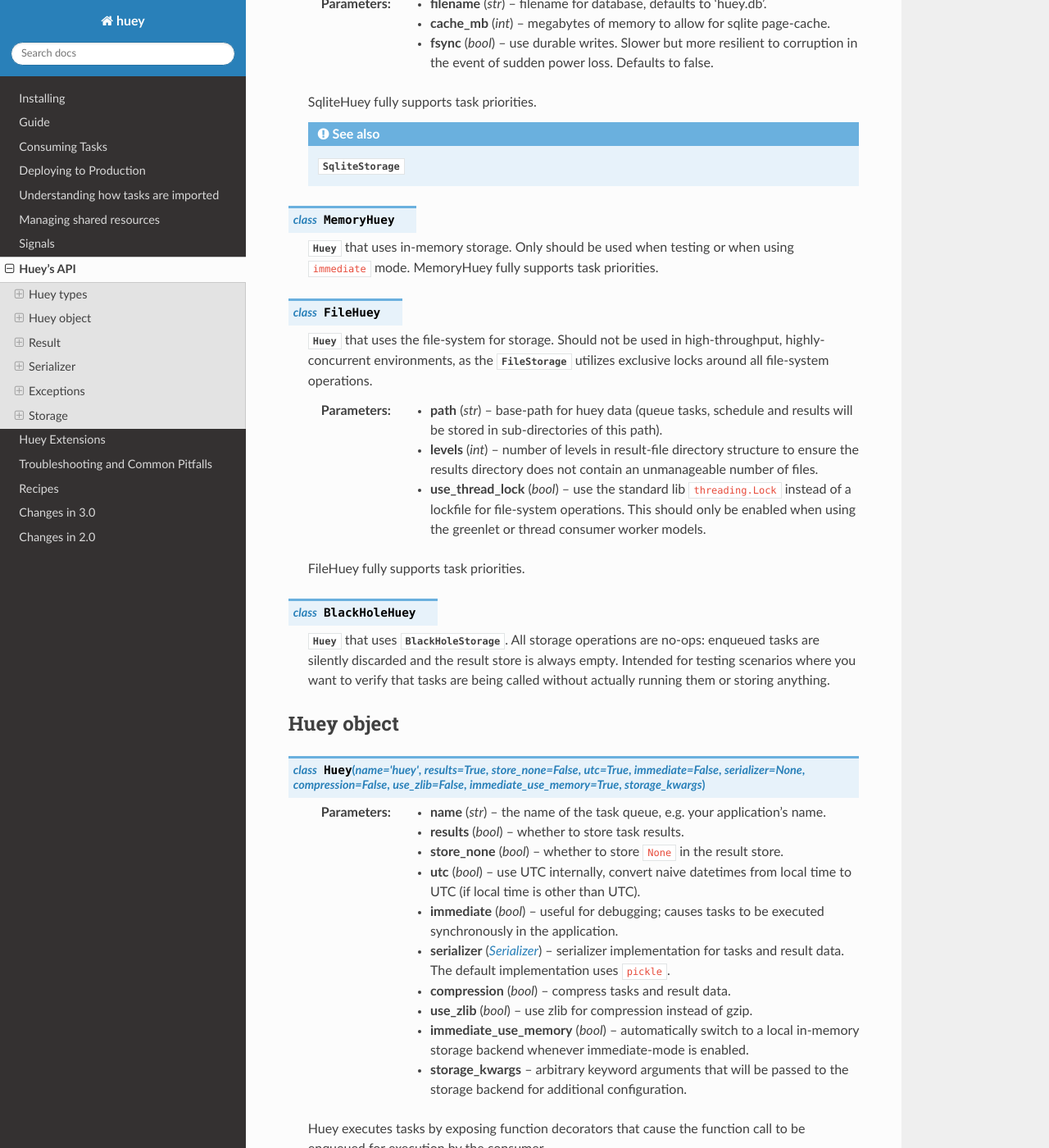
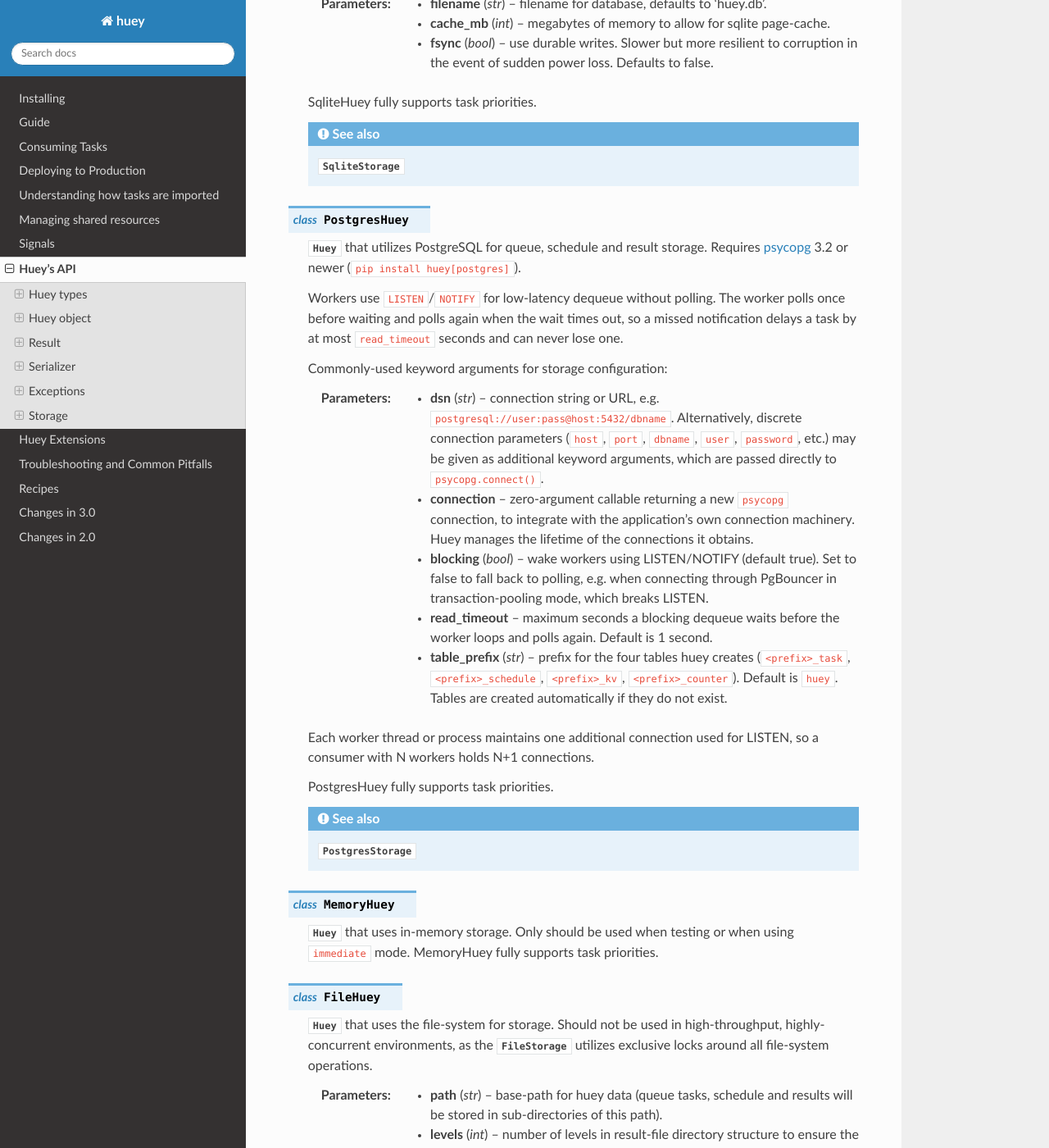
Before and after one commit to coleifer/huey, a Sphinx documentation site: the page built from docs/api.rst, in a window 1280 px wide and 1400 px high, scrolled down 2860 px. Shown: the whole window at 82% size. Built offline with Sphinx 7.4.7 and the Read the Docs theme 3.1.0, drawn with Linux system fonts in a browser that asks for light colours; some of the changed text lies outside the part shown.

Commit message:
Docs and CL for pg.

```diff
--- a/docs/api.rst
+++ b/docs/api.rst
@@ -137,6 +137,44 @@ Implementations of :py:class:`Huey` which handle task and result persistence.
     SqliteHuey fully supports task priorities.
 
     .. seealso:: :py:class:`SqliteStorage`
+
+.. py:class:: PostgresHuey
+
+    :py:class:`Huey` that utilizes PostgreSQL for queue, schedule and result
+    storage. Requires `psycopg <https://www.psycopg.org/>`_ 3.2 or newer
+    (``pip install huey[postgres]``).
+
+    Workers use ``LISTEN``/``NOTIFY`` for low-latency dequeue without
+    polling. The worker polls once before waiting and polls again when the
+    wait times out, so a missed notification delays a task by at most
+    ``read_timeout`` seconds and can never lose one.
+
+    Commonly-used keyword arguments for storage configuration:
+
+    :param str dsn: connection string or URL, e.g.
+        ``postgresql://user:pass@host:5432/dbname``. Alternatively, discrete
+        connection parameters (``host``, ``port``, ``dbname``, ``user``,
+        ``password``, etc.) may be given as additional keyword arguments,
+        which are passed directly to ``psycopg.connect()``.
+    :param connection: zero-argument callable returning a new ``psycopg``
+        connection, to integrate with the application's own connection
+        machinery. Huey manages the lifetime of the connections it obtains.
+    :param bool blocking: wake workers using LISTEN/NOTIFY (default true).
+        Set to false to fall back to polling, e.g. when connecting through
+        PgBouncer in transaction-pooling mode, which breaks LISTEN.
+    :param read_timeout: maximum seconds a blocking dequeue waits before the
+        worker loops and polls again. Default is 1 second.
+    :param str table_prefix: prefix for the four tables huey creates
+        (``<prefix>_task``, ``<prefix>_schedule``, ``<prefix>_kv``,
+        ``<prefix>_counter``). Default is ``huey``. Tables are created
+        automatically if they do not exist.
+
+    Each worker thread or process maintains one additional connection used
+    for LISTEN, so a consumer with N workers holds N+1 connections.
+
+    PostgresHuey fully supports task priorities.
+
+    .. seealso:: :py:class:`PostgresStorage`
 
 .. py:class:: MemoryHuey
 
@@ -2250,6 +2288,32 @@ Huey comes with several built-in storage implementations:
         connection constructor.
 
 
+.. py:class:: PostgresStorage(name='huey', dsn=None, connection=None, blocking=True, read_timeout=1, table_prefix='huey', **connection_params)
+
+    :param str dsn: connection string or URL for ``psycopg.connect()``.
+    :param connection: zero-argument callable returning a new ``psycopg``
+        connection.
+    :param bool blocking: use LISTEN/NOTIFY to block on dequeue rather than
+        polling. Default is true.
+    :param read_timeout: timeout to use when performing a blocking dequeue,
+        default is 1 second.
+    :param str table_prefix: prefix for huey's tables, default ``huey``.
+    :param connection_params: additional keyword arguments passed directly to
+        ``psycopg.connect()``.
+
+    Requires psycopg 3.2 or newer. Dequeues use ``select ... for update skip locked``,
+    so any number of consumers can safely share one database.
+
+    .. note::
+        PgBouncer in transaction-pooling mode does not support LISTEN. Either
+        use session pooling or a direct connection for huey, or specify
+        ``blocking=False`` to use polling instead.
+
+    .. note::
+        When using the greenlet worker model, install psycopg in pure-Python
+        mode (the C extension bypasses the sockets patched by gevent).
+
+
 .. py:class:: FileStorage(name, path, levels=2, use_thread_lock=False)
 
     :param str name: (unused by the file storage API)
--- a/docs/extras/llms.txt
+++ b/docs/extras/llms.txt
@@ -2,9 +2,9 @@
 
 > a little task queue for python. Tasks, scheduled tasks, periodic (cron)
 > tasks, retries, priorities, pipelines, fan-out and fan-in (groups and
-> chords), locks and rate-limits. With redis, sqlite, file-system or
-> in-memory storage. No required dependencies outside the standard library
-> (the redis client is optional). Also works well with Django, including a
+> chords), locks and rate-limits. With redis, postgres, sqlite, file-system
+> or in-memory storage. No required dependencies outside the standard library
+> (the redis and postgres clients are optional). Also works well with Django, including a
 > backend for Django's tasks framework (django.tasks, or the django-tasks
 > backport). MIT licensed, maintained since 2011.
 
--- a/docs/index.rst
+++ b/docs/index.rst
@@ -18,8 +18,9 @@ huey is:
 
 huey has:
 
-* support for redis (or valkey/redict), sqlite, file-system, or in-memory storage
-* zero dependencies (``redis-py`` required to use redis-like brokers).
+* support for redis (or valkey/redict), postgres, sqlite, file-system, or in-memory storage
+* zero dependencies (``redis-py`` required to use redis-like brokers,
+  ``psycopg`` for postgres).
 * `example code <https://github.com/coleifer/huey/tree/master/examples/>`_.
 * :ref:`django <django>` integration (native or via django.tasks)
 
```
Also changed, not shown: CHANGELOG.md (+4 -0 lines), README.rst (+5 -3 lines), docs/installation.rst (+7 -0 lines).
